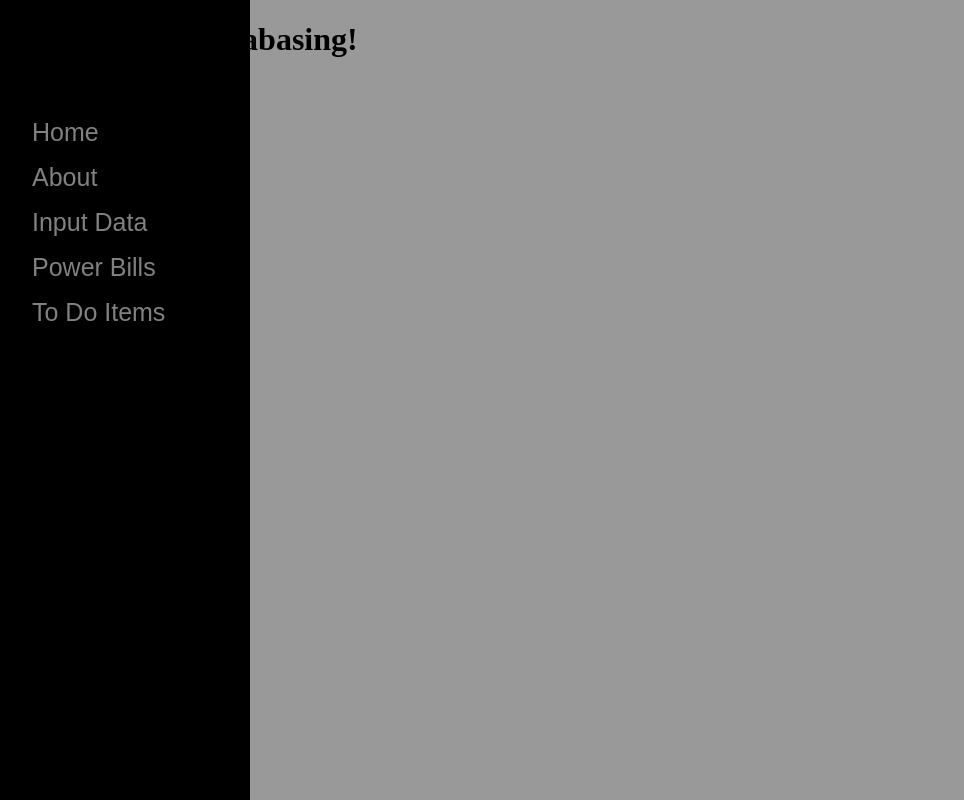
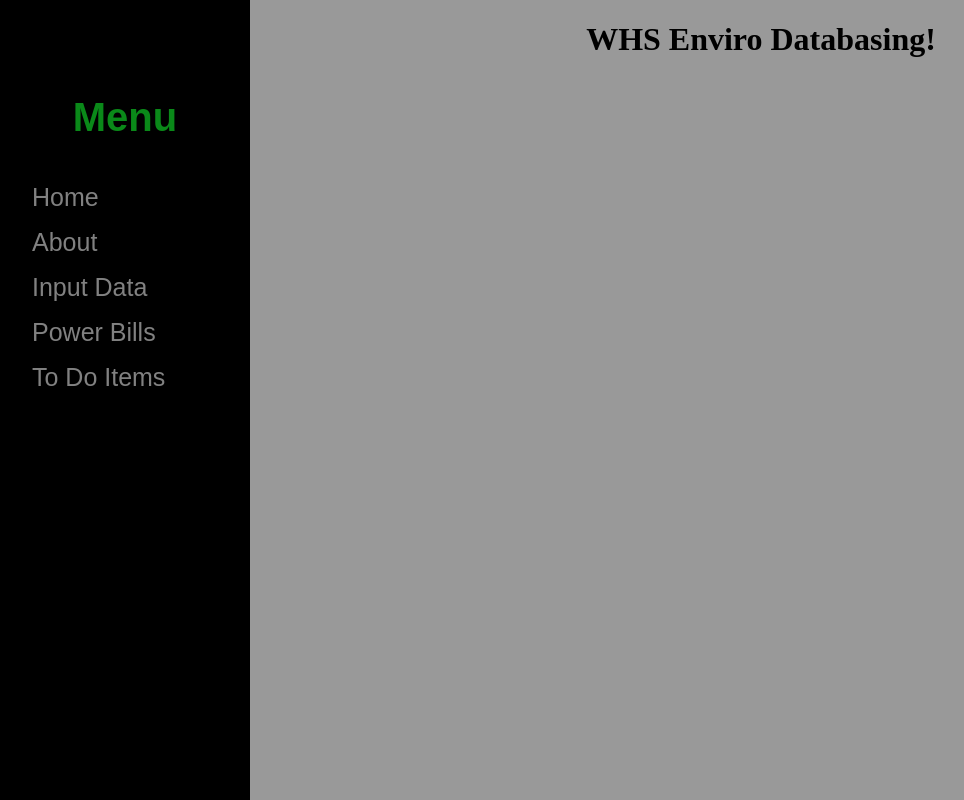
Before and after one commit to ExcitedLethargy/whsenviro, a website with bundled scripts: page index.html in a window 1280 px wide. Shown: the top 800 px of the page, without its empty margins (0-964 px from the left). Built offline with nearby package versions, Linux system fonts and the light colour scheme.

Commit message:
Changed styling on sidenav

```diff
--- a/index.html
+++ b/index.html
@@ -8,14 +8,14 @@
         <meta name="viewport" content="width=device-width, initial-scale=1.0">
         <link rel="stylesheet" href="./public/css/stylesheet.css">
         <title>Home - WHS Enviro Club Audit</title>
-        <h1>WHS Enviro Databasing!</h1>
+        <h1 id="eMainHeader">WHS Enviro Databasing!</h1>
         <script src='./vendors/jquery/jquery-3.6.0.min.js'></script>
     </head>
     <body>
         <script src='./index.js'></script>
         <script src='./lib/frontend/sidenavControls.js'></script>
         <div id="eSidenav" class="sidenav">
-            <p><b>Menu</b></p>
+            <h1><b>Menu</b></h1>
             <a href="./index.html">Home</a>
             <a href="./public/html/about.html">About</a>
             <a href="./public/html/auditInput.html">Input Data</a>
--- a/lib/frontend/sidenavControls.js
+++ b/lib/frontend/sidenavControls.js
@@ -5,14 +5,18 @@ var vSidenavStatus = "closed";
 function toggleSidenav() {
     if (vSidenavStatus == "closed") {
         $("#eSidenav").css('width', '250px');
-        $("body").css('backgroundColor', 'rgba(0,0,0,0.4)')
+        $("body").css('backgroundColor', 'rgba(0,0,0,0.4)');
+        $("#eSidenav :link").css('opacity', '1');
         $("#eSidenavOpener").css({'left': '200px', 'width': '100%', 'opacity': '0'});
+        $("body").css('marginLeft', '250px');
         vSidenavStatus = "open";
     }
     else if (vSidenavStatus == "open") {
         $("#eSidenav").css('width', '0');
         $("body").css('backgroundColor', 'white');
-        $("#eSidenavOpener").css({'left': '0', 'width': '3%', 'opacity': '0.5'});
+        $("#eSidenav :link").css('opacity', '0');
+        $("#eSidenavOpener").css({'left': '0', 'width': '1%', 'opacity': '0.5'});
+        $("body").css('marginLeft', '0');
         vSidenavStatus = "closed";
     }
 }
--- a/public/css/stylesheet.css
+++ b/public/css/stylesheet.css
@@ -1,4 +1,11 @@
 /*Default stylesheet for the WHSEnviro website.*/
+
+/*-------------------------------------------------------------------------------------------*/
+/*HOME PAGE STYLING*/
+/*Main header*/
+#eMainHeader {
+    text-align: center;
+}
 
 /*-------------------------------------------------------------------------------------------*/
 /*SIDENAV*/
@@ -15,6 +22,16 @@
     transition: 0.5s;
 }
 
+/*Sidenav header*/
+.sidenav h1 {
+    padding: 8px 8px 8px 8px;
+    text-align: center;
+    font-size: 40px;
+    font-family: Arial;
+    color: #0a8919;
+    transition: 0.2s;
+}
+
 /*Sidenav links*/
 .sidenav a {
     padding: 8px 8px 8px 32px;
@@ -22,8 +39,9 @@
     font-size: 25px;
     color: #818181;
     display: block;
-    transition: 0.3s;
+    transition: 0.2s;
     font-family: Arial;
+    opacity: 0;
 }
 
 /*Hovering over sidenav links*/
@@ -35,8 +53,8 @@
 .sidenav__opener {
     position: absolute;
     top: 0px;
-    left: -10px;
-    width: 3%;
+    left: 0px;
+    width: 1%;
     height: 100%;
     background-color: #000;
     opacity: 0.5;
```
